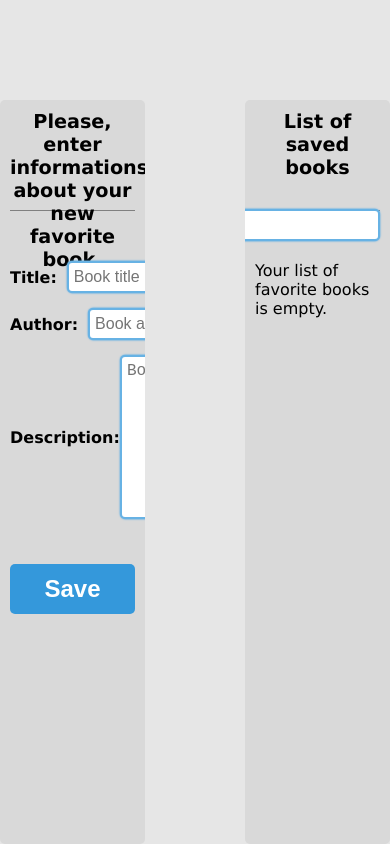
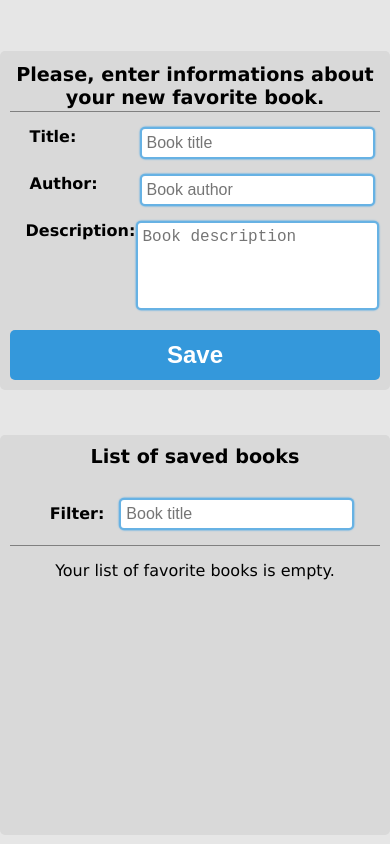
Before and after one commit to bzagrapan/favorite-books, a React (Create React App) app: page / in a window 390 px wide. Built offline with nearby package versions, Linux system fonts and the light colour scheme.

Commit message:
added responsiveness

```diff
--- a/src/App.scss
+++ b/src/App.scss
@@ -16,6 +16,17 @@
   width: 800px;
   gap: 100px;
   box-sizing: border-box;
+
+  @media (max-width: $breakpoint-tablet) {
+    gap: 25px;
+  }
+
+  @media (max-width: $breakpoint-mobile) {
+    margin-top: 0;
+    grid-template-columns: initial;
+    grid-template-rows: 1fr 1fr;
+    width: initial;
+  }
 }
 
 .header-wrapper {
@@ -25,6 +36,21 @@
   margin-bottom: 50px;
   font-size: larger;
   font-weight: bold;
+
+  &.basic {
+    display: flex;
+    justify-content: center;
+    align-items: center;
+
+    @media (max-width: $breakpoint-mobile) {
+      margin-bottom: 15px;
+      height: 50px;
+    }
+  }
+
+  @media (max-width: $breakpoint-mobile) {
+    margin-bottom: 15px;
+  }
 }
 
 @mixin section-style {
@@ -34,14 +60,29 @@
   max-height: 800px;
   overflow: auto;
   border-radius: $border-radius;
+
+  @media (max-width: $breakpoint-tablet) {
+    max-height: 600px;
+  }
 }
 
 .first-section {
   @include section-style;
+
+  @media (max-width: $breakpoint-mobile) {
+    max-width: 600px;
+    margin: auto;
+    margin-bottom: 20px;
+  }
 }
 
 .second-section {
   @include section-style;
+
+  @media (max-width: $breakpoint-mobile) {
+    max-width: 600px;
+    max-height: 400px;
+  }
 }
 
 .book-filter {
@@ -49,8 +90,16 @@
   justify-content: end;
   font-size: medium;
   margin-top: 30px;
+
+  @media (max-width: $breakpoint-mobile) {
+    display: inline-block;
+  }
 }
 
 .book-filter-label {
   margin: auto;
+
+  @media (max-width: $breakpoint-mobile) {
+    margin-right: 15px;
+  }
 }
--- a/src/App.tsx
+++ b/src/App.tsx
@@ -24,7 +24,7 @@ function App() {
     <div className="App">
       <div className="main-wrapper">
         <div className="first-section">
-          <div className="header-wrapper">
+          <div className="header-wrapper basic">
             Please, enter informations about your new favorite book.
           </div>
           <AddBook onBookSave={handleBookSave} />
--- a/src/components/atoms/BookDetail/BookDetail.scss
+++ b/src/components/atoms/BookDetail/BookDetail.scss
@@ -0,0 +1,4 @@
+.book-detail-row {
+  display: flex;
+  gap: 5px;
+}
--- a/src/components/atoms/Input/Input.scss
+++ b/src/components/atoms/Input/Input.scss
@@ -26,12 +26,21 @@
 
 .custom-input {
   @include default-input;
+
+  @media (max-width: $breakpoint-mobile) {
+    width: 100%;
+  }
 }
 
 .custom-textArea {
   @include default-input;
   height: 150px;
   resize: none;
+
+  @media (max-width: $breakpoint-mobile) {
+    height: 75px;
+    width: 100%;
+  }
 }
 
 .custom-input-wrapper {
--- a/src/components/molecules/AddBook/AddBook.scss
+++ b/src/components/molecules/AddBook/AddBook.scss
@@ -1,3 +1,5 @@
+@import '../../../utils/variables';
+
 .add-book-wrapper {
   display: flex;
   flex-direction: column;
@@ -7,13 +9,25 @@
 .add-book-row {
   display: flex;
   gap: 10px;
+
+  @media (max-width: $breakpoint-mobile) {
+    justify-content: center;
+  }
 }
 
 .add-book-row-label {
   width: 100px;
   margin: auto;
+
+  @media (max-width: $breakpoint-mobile) {
+    margin: 0;
+  }
 }
 
 .big-margin {
   margin-bottom: 30px;
+
+  @media (max-width: $breakpoint-mobile) {
+    margin-bottom: 5px;
+  }
 }
--- a/src/components/molecules/SavedBook/SavedBook.scss
+++ b/src/components/molecules/SavedBook/SavedBook.scss
@@ -18,8 +18,3 @@
     }
   }
 }
-
-.book-detail-row {
-  display: flex;
-  gap: 5px;
-}
```
